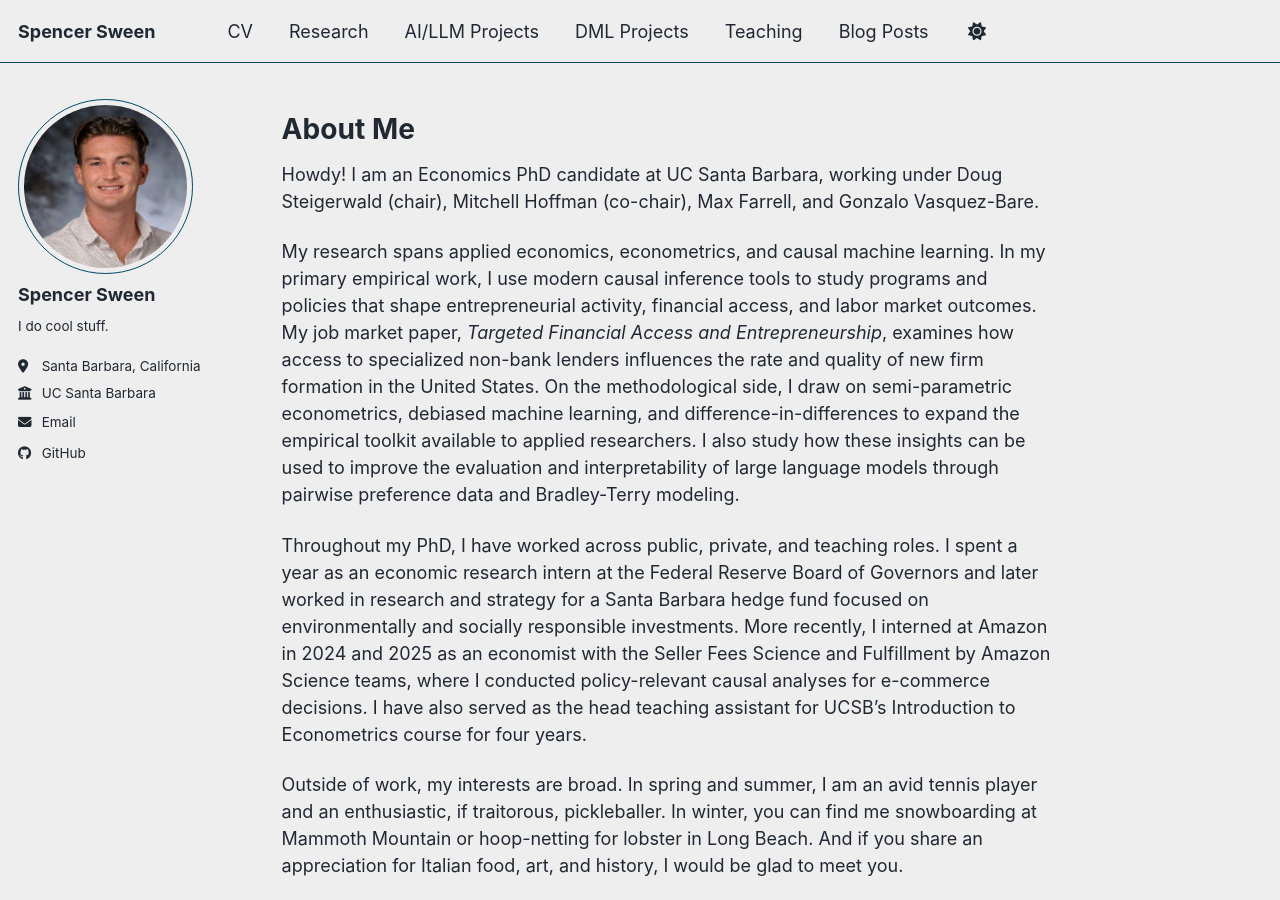
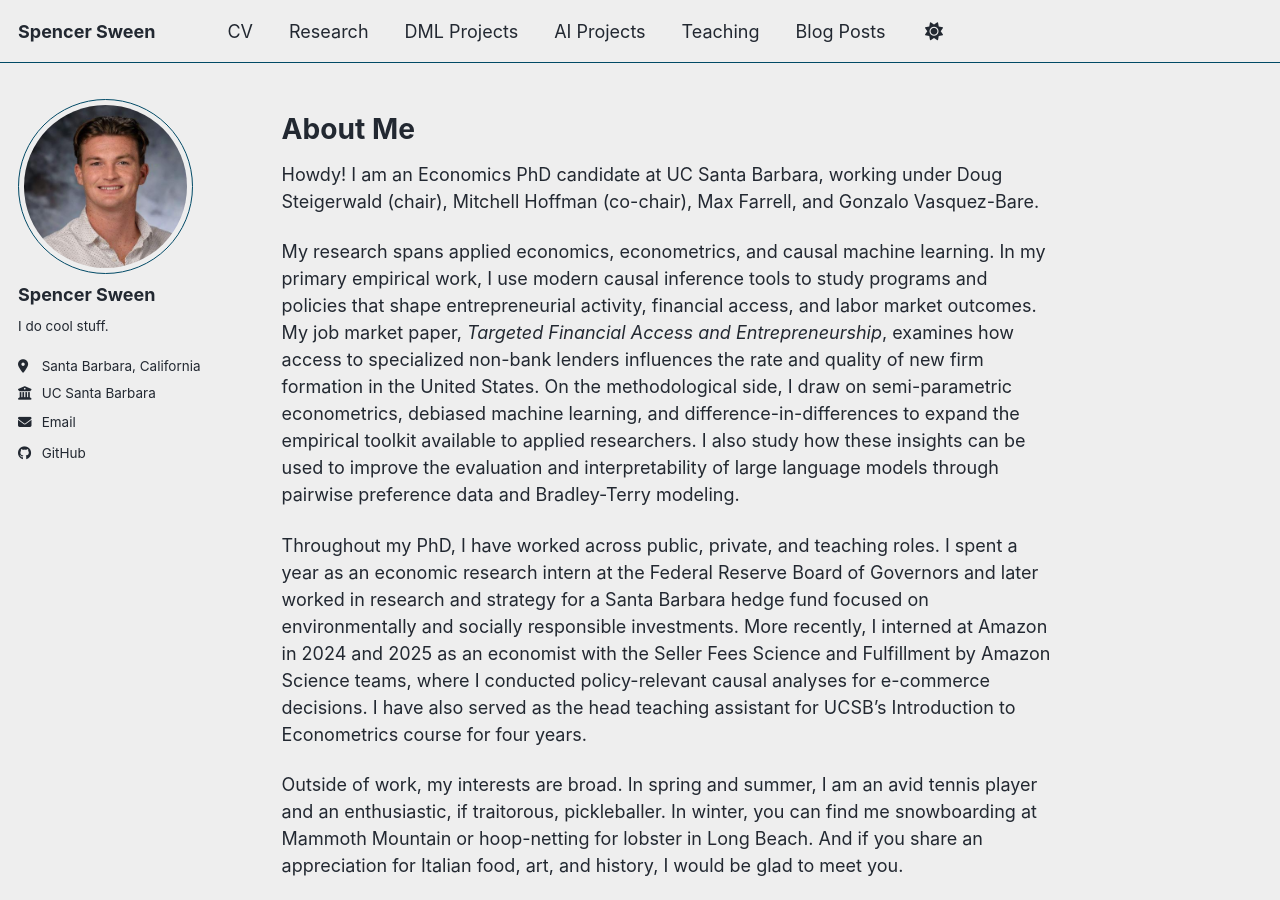
Before and after one commit to spencersween/spencersween.github.io, a Jekyll site: the page built from _pages/about.md, in a window 1280 px wide and 900 px high. Built offline with Jekyll 4.4.1, drawn with Linux system fonts in a browser that asks for light colours; a script bundle is joined from its source files by our own code; library files that are not in the unit come from our copies.

Commit message:
Update navigation.yml

```diff
--- a/_data/navigation.yml
+++ b/_data/navigation.yml
@@ -14,11 +14,11 @@ main:
   - title: "Research"
     url: /research/
 
-  - title: "AI/LLM Projects"
-    url: /llmprojects/
-
   - title: "DML Projects"
     url: /dmlprojects/
+
+  - title: "AI Projects"
+    url: /aiprojects/
 
   - title: "Teaching"
     url: /teaching/
```
